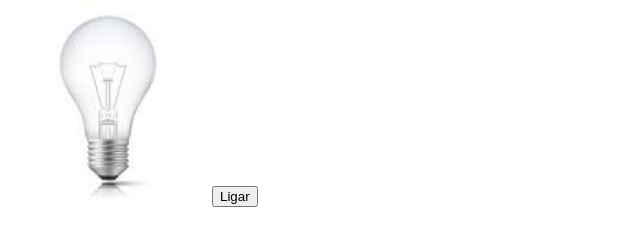
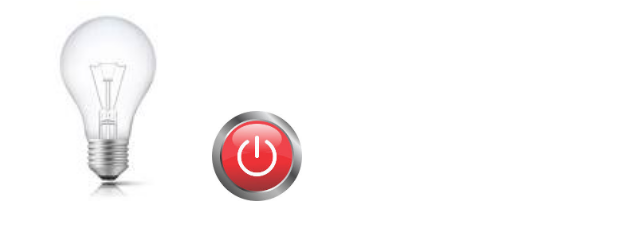
Before and after one commit to VictorPera/Aula-de-Js, a plain HTML site: page exlampada/index.html in a window 1280 px wide. Shown: the part 79-324 px from the top of the page, without its empty margins (0-640 px from the left). Drawn offline with Linux system fonts and the light colour scheme.

Commit message:
interruptor alterado

```diff
--- a/exlampada/index.html
+++ b/exlampada/index.html
@@ -10,8 +10,9 @@
     <h1>VICTOR HUGO PRADO PERA</h1>
 
     <img src="/exlampada/img/lampadaApagada.jpeg" id="lampada" width="200px" height="200px" alt="imagem de lampada apagada ou desligada">
+    <img src="/exlampada/img/interruptor_desligado.jpeg" id="interruptor_desligado" width="90px" height="90px" alt="">
 
-    <button id="btnPrincipal" onclick="ligaDesliga()">Ligar</button>
+    <!-- <button id="btnPrincipal" onclick="ligaDesliga()">Ligar</button> -->
 
     <script src="/exlampada/lamp.js"></script>
 </body>
--- a/exlampada/lamp.js
+++ b/exlampada/lamp.js
@@ -1,13 +1,21 @@
 function  ligaDesliga(){
+    console.log("chamou")
     let lampada = document.getElementById("lampada");
-    let interruptor = document.getElementById("btnPrincipal");
+    let interruptor = document.getElementById("interruptor_desligado")
+    // let interruptor = document.getElementById("btnPrincipal");
 
     if(lampada.src.match("/exlampada/img/lampadaApagada.jpeg")){
         lampada.src = "/exlampada/img/lampadaAcessa.jpeg";
-        interruptor.innerText = 'Desligar';
+        // interruptor.innerText = 'Desligar';
+        interruptor.src = "/exlampada/img/interruptor_desligado.jpeg";
 
     }else{
         lampada.src = "/exlampada/img/lampadaApagada.jpeg";
-        interruptor.innerText = 'Ligar';
+        // interruptor.innerText = 'Ligar';
+        interruptor.src = "/exlampada/img/interruptor_ligado.jpeg";
     }
 }
+
+let interruptor = document.getElementById("interruptor_desligado");
+console.log(interruptor)
+interruptor.addEventListener("click", ligaDesliga);
```
Also changed, not shown: exlampada/img/interruptor_desligado.jpeg (added), exlampada/img/interruptor_ligado.jpeg (added).
